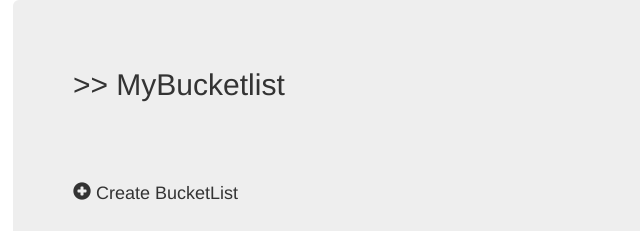
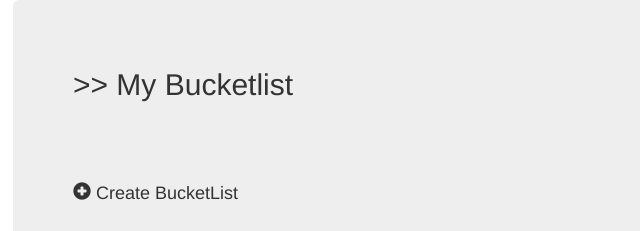
Before and after one commit to kzyGit/MyBucketlist, a plain HTML site: page index.html in a window 1280 px wide. Shown: the top 231 px of the page, 57-697 px from the left. Drawn offline with Linux system fonts and the light colour scheme.

Commit message:
homepage finished [Finishes #155525019]
Done

```diff
--- a/index.html
+++ b/index.html
@@ -14,7 +14,7 @@
 		<!-- Header-->
 		<div class="row">
 
-			<div class="col-md-6"><h2>>> MyBucketlist</h2> </div>
+			<div class="col-md-6"><h2>>> My Bucketlist</h2> </div>
 
 			<div class="col-md-4"></div>
 		</div>
@@ -31,7 +31,7 @@
 		</div>
 		<br /><br />
 
-		<!-- Content -->
+		<!-- MainContent -->
 		<div class="row">
 
 			<div class="col-md-12">
```
